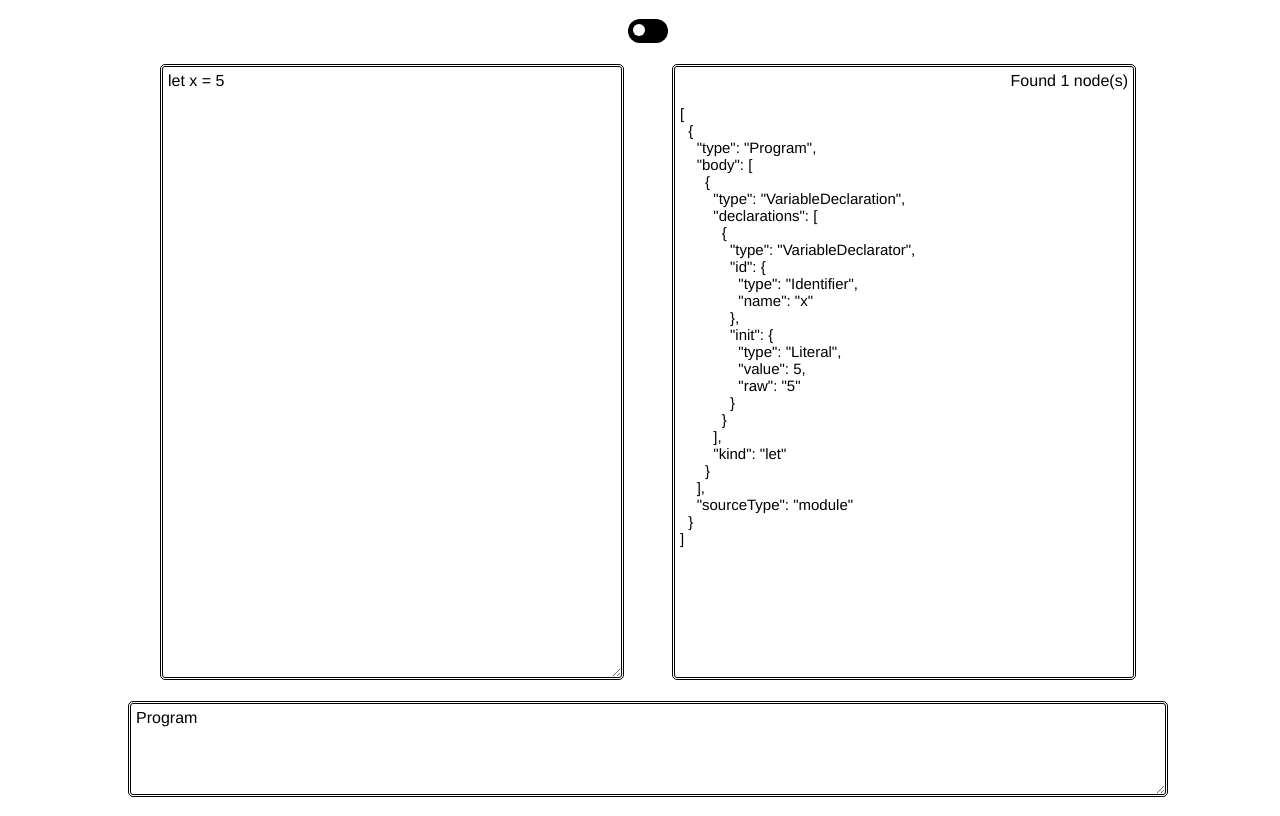
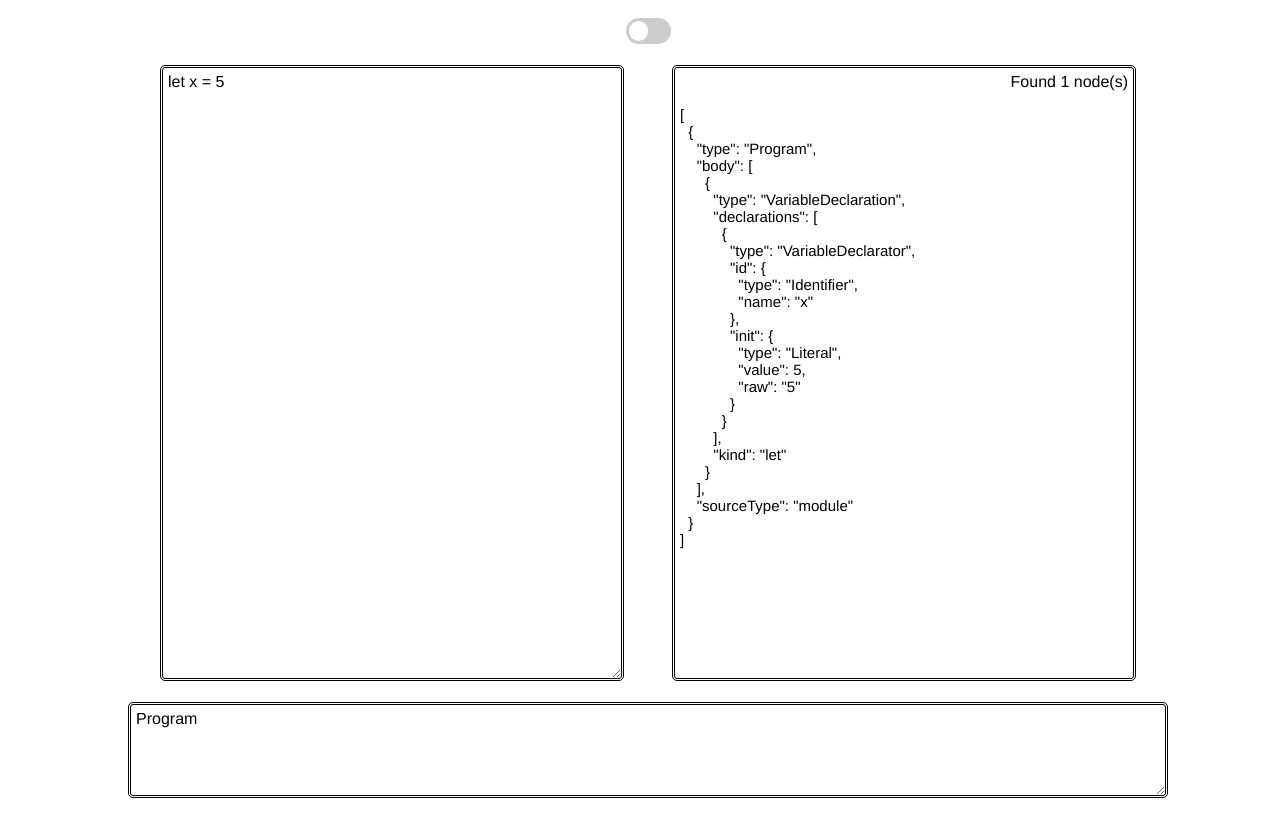
Before and after one commit to natalie-poulson/ESQuery-tool, a website with bundled scripts: page index.html in a window 1280 px wide. Built offline with nearby package versions, Linux system fonts and the light colour scheme.

Commit message:
changed toggle button TODO fix local storage

```diff
--- a/index.html
+++ b/index.html
@@ -11,9 +11,10 @@
     <title>Document</title>
 </head>
 <body class='theme-switch-wrapper'>
-    <div class='toggle-body'>
-        <div class = 'toggle-btn'></div>
-    </div>
+    <label class="switch">
+        <input type="checkbox">
+        <span class="slider round"></span>
+    </label>
     <main>
         <textarea id ='input' class='theme-switch' >let x = 5</textarea>
         <aside class='theme-switch'>
--- a/scripts/index.js
+++ b/scripts/index.js
@@ -4,20 +4,17 @@ const outputNode = document.getElementById('output');
 const numOfNodes = document.getElementById('numOfNodes');
 const themeWrapper = document.querySelector('.theme-switch-wrapper');
 const textAreas = document.getElementsByClassName('theme-switch');
-const toggleBody = document.querySelector('.toggle-body');
-const toggleBtn = document.querySelector('.toggle-btn');
+const toggleBtn = document.querySelector('.switch');
 // eslint-disable-next-line max-len
 const savedTheme = localStorage.getItem('theme') ? localStorage.getItem('theme') : null;
 // fix this
 let light = true;
 
-toggleBtn.addEventListener('click', () => {
+toggleBtn.addEventListener('change', () => {
   themeWrapper.classList.toggle('theme-switch-wrapper--on');
   for (textArea of textAreas) {
     textArea.classList.toggle('theme-switch--on');
   }
-  toggleBody.classList.toggle('toggle-body--on');
-  toggleBtn.classList.toggle('toggle-btn--on');
 
   if (light) {
     localStorage.setItem('theme', 'dark');
@@ -35,8 +32,6 @@ if (savedTheme) {
     for (textArea of textAreas) {
       textArea.classList.add('theme-switch');
     }
-    toggleBody.classList.add('toggle-body');
-    toggleBtn.classList.add('toggle-btn');
   }
 }
 if (savedTheme === 'dark') {
@@ -44,8 +39,6 @@ if (savedTheme === 'dark') {
   for (textArea of textAreas) {
     textArea.classList.add('theme-switch--on');
   }
-  toggleBody.classList.add('toggle-body--on');
-  toggleBtn.classList.add('toggle-btn--on');
 }
 
 const update = () => {
--- a/styles/style.css
+++ b/styles/style.css
@@ -47,54 +47,86 @@ main, #query {
 .theme-switch-wrapper {
     background-color:var(--primary-color);
     color: var(--secondary-color);
-    transition: 1.5s cubic-bezier(0.68, -0.15, 0.265, 1.35);
+    transition: 1.5s ease-in-out;
 }
 .theme-switch-wrapper--on {
     background-color:var(--secondary-color);
     color: var(--primary-color);
-    transition: 1.5s cubic-bezier(0.68, -0.15, 0.265, 1.35);
+    transition: 1.5s ease-in-out;
 }
 .theme-switch {
     background-color:var(--primary-color);
     color: var(--secondary-color);
     border: double var(--secondary-color) 3px;
-    transition: 1.5s cubic-bezier(0.68, -0.15, 0.265, 1.35);
+    transition: 1.5s ease-in-out;
 }
 .theme-switch--on{
     background-color:var(--secondary-color);
     color: var(--primary-color);
     border: double var(--primary-color) 3px;
-    transition: 1.5s cubic-bezier(0.68, -0.15, 0.265, 1.35);
+    transition: 1.5s ease-in-out;
 }
-.toggle-body {
-    width: 2.44rem;
-    height: 1.5rem;
-    background: var(--secondary-color);
-    border-radius: 2rem;
-    transform: rotate(0deg);
-    transition: 1.5s cubic-bezier(0.68, -0.15, 0.265, 1.35);
-}
-.toggle-body--on {
-    transform: rotate(180deg);
-    background: var(--primary-color);
-    transition: 1.5s cubic-bezier(0.68, -0.15, 0.265, 1.35);
-}
-.toggle-btn {
-    width: .75rem;
-    height: .75rem;
+
+
+/* The switch - the box around the slider */
+.switch {
+    position: relative;
+    display: inline-block;
+    width: 45px;
+    height: 25.5px;
+  }
+
+  /* Hide default HTML checkbox */
+  .switch input {
+    opacity: 0;
+    width: 0;
+    height: 0;
+  }
+
+  /* The slider */
+  .slider {
     position: absolute;
-    top: calc(50% - .8rem / 2);
-    left: calc(27% - .8rem / 2);
-    border-radius: 2rem;
-    background: var(--primary-color);
     cursor: pointer;
-    transform: rotate(0deg);
-    transform-origin: 130% 115%;
-    transition: 1.5s cubic-bezier(0.68, -0.15, 0.265, 1.35);
-}
-.toggle-btn--on {
-    transition: 1.5s cubic-bezier(0.68, -0.15, 0.265, 1.35);
-    transform: rotate(-357deg);
-    background: var(--secondary-color);
-    transform-origin: 130% 150%;
-}
+    top: 0;
+    left: 0;
+    right: 0;
+    bottom: 0;
+    background-color: #ccc;
+    -webkit-transition: .4s;
+    transition: .4s;
+  }
+
+  .slider:before {
+    position: absolute;
+    content: "";
+    height: 19.5px;
+    width: 19.5px;
+    left: 3px;
+    bottom: 3px;
+    background-color: white;
+    -webkit-transition: .4s;
+    transition: .4s;
+  }
+
+  input:checked + .slider {
+    background-color: #2196F3;
+  }
+
+  input:focus + .slider {
+    box-shadow: 0 0 1px #2196F3;
+  }
+
+  input:checked + .slider:before {
+    -webkit-transform: translateX(19.5px);
+    -ms-transform: translateX(19.5px);
+    transform: translateX(19.5px);
+  }
+
+  /* Rounded sliders */
+  .slider.round {
+    border-radius: 34px;
+  }
+
+  .slider.round:before {
+    border-radius: 50%;
+  }
```
